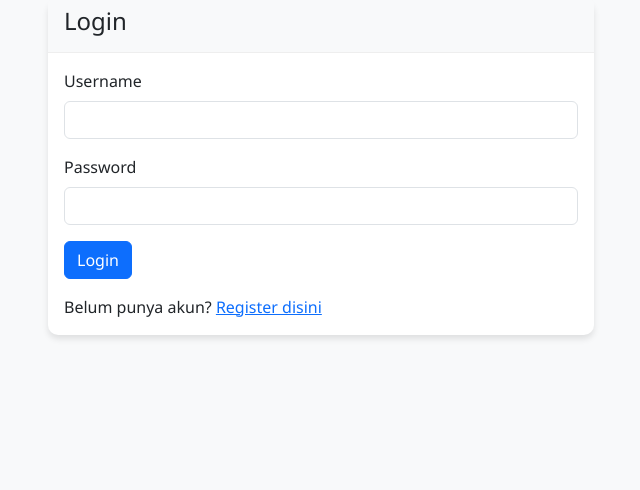
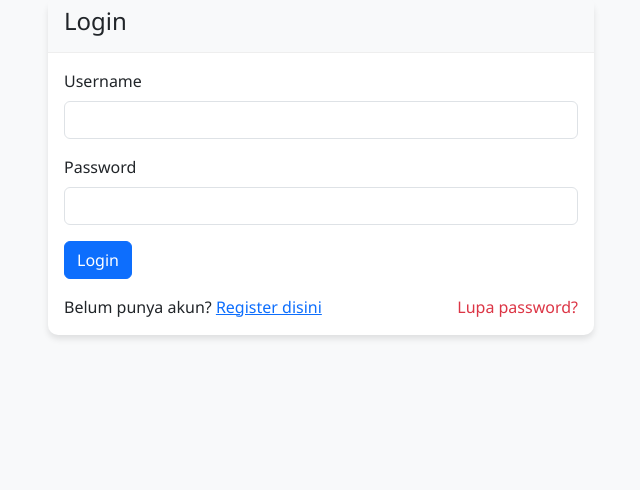
Before and after one commit to eliamanuelputri/pengabdian_koperasi, a PHP site: page /keuangan-app/modules/auth/login.php in a window 1280 px wide. Shown: the part 49-539 px from the top of the page, without its empty margins (319-959 px from the left). Run offline with PHP 8.4, Linux system fonts and the light colour scheme; some libraries are stand-ins or nearby versions.

Commit message:
menambahkan fitur lupa password

```diff
--- a/modules/auth/login.php
+++ b/modules/auth/login.php
@@ -48,9 +48,14 @@ if ($_SERVER['REQUEST_METHOD'] === 'POST') {
                         </div>
                         <button type="submit" class="btn btn-primary">Login</button>
                     </form>
-                    <div class="mt-3">
+                   <div class="mt-3 d-flex justify-content-between align-items-center">
+                    <div>
                         Belum punya akun? <a href="register.php">Register disini</a>
                     </div>
+                    <div>
+                        <a href="forgot_password.php" class="text-danger text-decoration-none hover:text-danger-dark">Lupa password?</a>
+                    </div>
+                </div>
                 </div>
             </div>
         </div>
```
